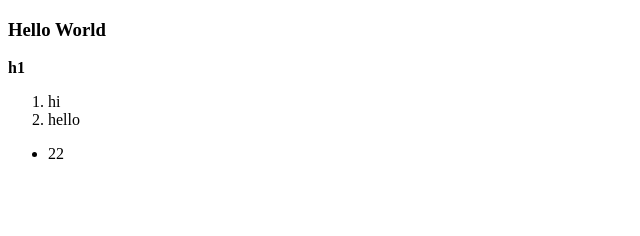
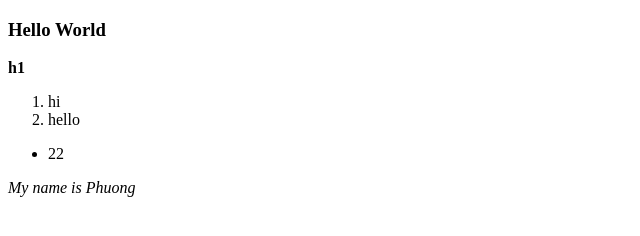
Before and after one commit to phuong97/cs_ftw_notes, a plain HTML site: page git.hub/index.html in a window 1280 px wide. Shown: the whole page, without its empty margins (0-640 px from the left). Drawn offline with Linux system fonts and the light colour scheme.

Commit message:
test sth2

```diff
--- a/git.hub/index.html
+++ b/git.hub/index.html
@@ -19,5 +19,6 @@
     <ul>
         <li> 22 </li>
     </ul>
+<i>My name is Phuong</i>
 </body>
 </html>
```
